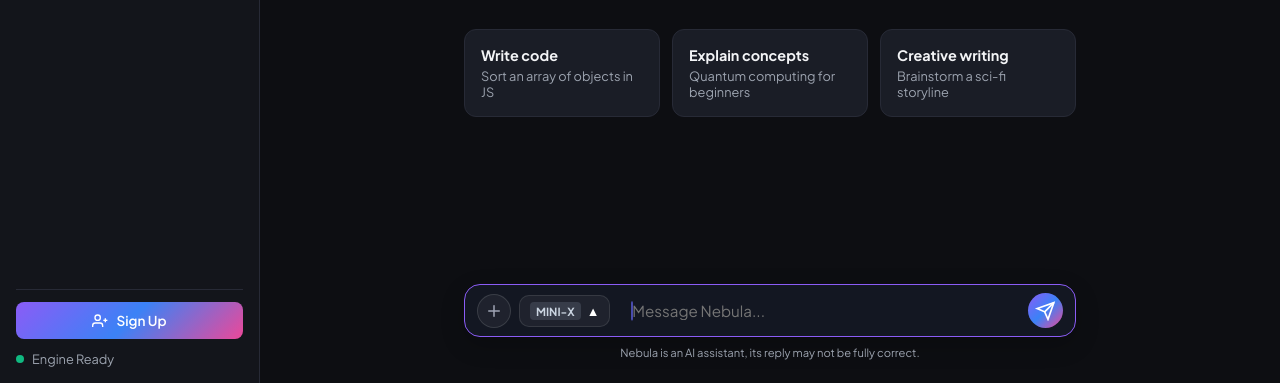
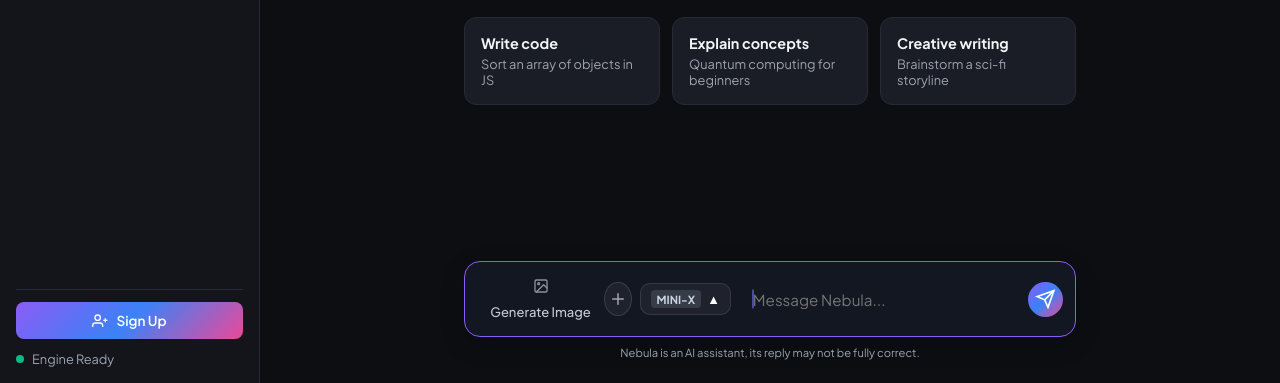
Before and after one commit to robatffb-lang/Nebula, a plain HTML site: page index.html in a window 1280 px wide. Shown: the part 571-954 px from the top of the page. Drawn offline with nearby package versions, Linux system fonts and the light colour scheme.

Commit message:
Update index.html

```diff
--- a/index.html
+++ b/index.html
@@ -135,6 +135,18 @@
 
           <!-- PLUS ACTION MENU CONTAINER -->
           <div class="custom-dropdown action-dropdown" id="action-dropdown">
+
+            <!-- GENERATE IMAGE -->
+<button class="dropdown-option action-option" id="opt-generate-image" type="button">
+  <svg class="action-icon" viewBox="0 0 24 24" fill="none"
+       stroke="currentColor" stroke-width="2"
+       stroke-linecap="round" stroke-linejoin="round">
+    <rect x="3" y="3" width="18" height="18" rx="2"></rect>
+    <circle cx="8.5" cy="8.5" r="1.5"></circle>
+    <polyline points="21 15 16 10 5 21"></polyline>
+  </svg>
+  <span>Generate Image</span>
+</button>
 
             <!-- PLUS TRIGGER BUTTON -->
             <button class="action-trigger-btn" id="action-trigger" type="button" aria-label="Add attachment">
```
